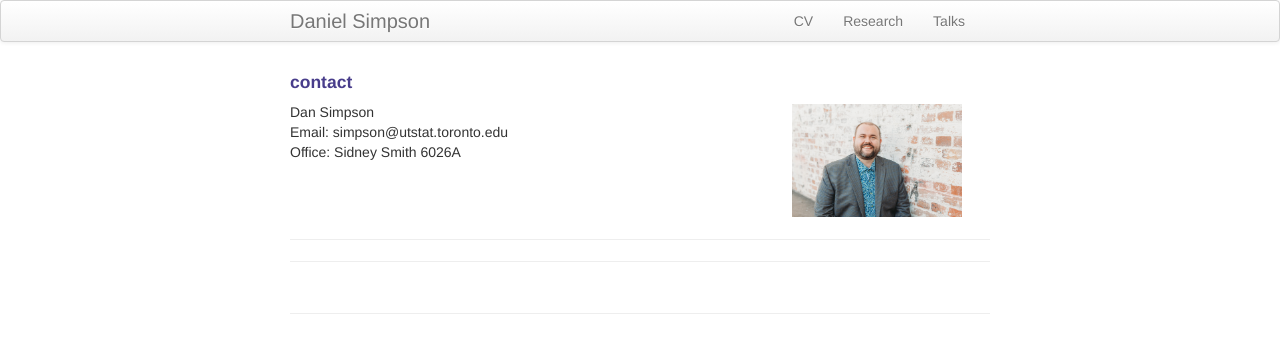
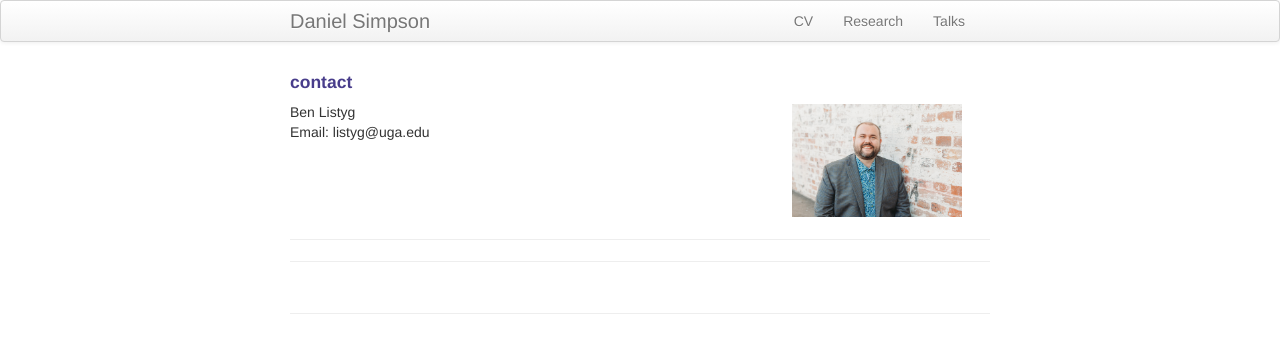
Before and after one commit to BListyg/benlistyg.github.io, a Jekyll site: the page built from index.md, in a window 1280 px wide. Shown: the top 353 px of the page. Built offline with Jekyll 4.4.1, drawn with Linux system fonts in a browser that asks for light colours.

Commit message:
Update index.md

```diff
--- a/index.md
+++ b/index.md
@@ -10,15 +10,14 @@ keywords: Occupational Choice, Vocational Interests, Psychometrics
 
     <div class="row-fluid">
         <div class="span5">
-            Dan Simpson<br/>
-            Email: simpson@utstat.toronto.edu<br/>
-            Office: Sidney Smith 6026A
+            Ben Listyg<br/>
+            Email: listyg@uga.edu<br/>
         </div>
 
         <div class="span2">
         <a href="../assets/headshot.jpg">
             <img src="../assets/headshot.jpg"
-                  title="Dan Simpson" alt="Dan Simpson"/></a>
+                  title="Ben Listyg" alt="Ben Listyg"/></a>
         </div>
     </div>
 </div>
```
